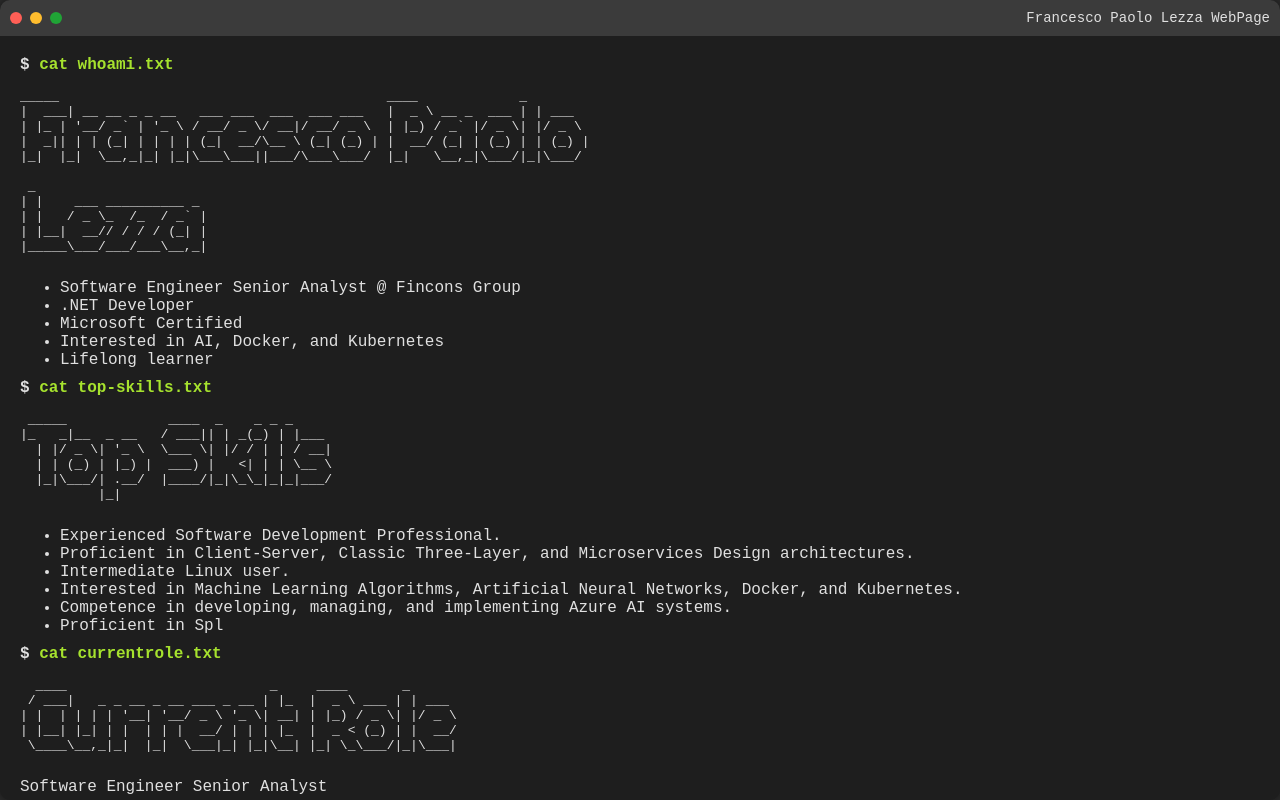
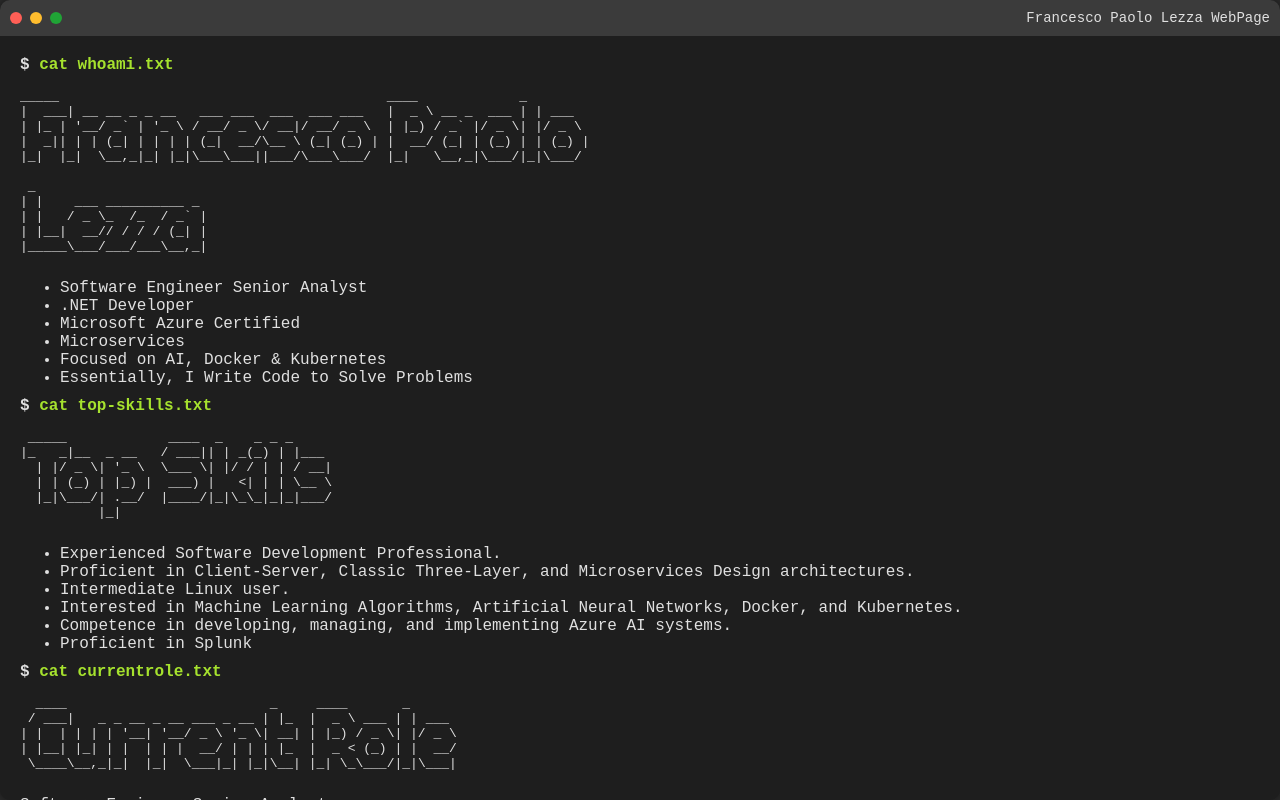
Before and after one commit to FrancescoPaoloL/francescopaolol.github.io, a plain HTML site: page index.html in a window 1280 px wide. Drawn offline with Linux system fonts and the light colour scheme.

Commit message:
Updated index file

```diff
--- a/index.html
+++ b/index.html
@@ -34,11 +34,12 @@ _____                                          ____             _
 |_____\___/___/___\__,_|
             </code>
             <ul class="output">
-                <li>Software Engineer Senior Analyst @ Fincons Group</li>
+                <li>Software Engineer Senior Analyst</li>
                 <li>.NET Developer</li>
-                <li>Microsoft Certified</li>
-                <li>Interested in AI, Docker, and Kubernetes</li>
-                <li>Lifelong learner</li>
+                <li>Microsoft Azure Certified</li>
+                <li>Microservices</li>
+                <li>Focused on AI, Docker &amp; Kubernetes</li>
+                <li>Essentially, I Write Code to Solve Problems</li>
             </ul>
             <p class="prompt">$ <span class="command">cat top-skills.txt</span></p>
             <code class="output">
@@ -55,7 +56,7 @@ _____                                          ____             _
                 <li>Intermediate Linux user.</li>
                 <li>Interested in Machine Learning Algorithms, Artificial Neural Networks, Docker, and Kubernetes.</li>
                 <li>Competence in developing, managing, and implementing Azure AI systems.</li>
-                <li>Proficient in Spl</li>
+                <li>Proficient in Splunk</li>
             </ul>
             <p class="output">
             </p>
@@ -87,7 +88,9 @@ _____                                          ____             _
                 </ul>
 
                 Additional Activities:<br>
-                <p>Engaged in studying methodologies and mathematical theories related to Machine Learning and Deep Learning, with a particular emphasis on Natural Language Processing (NLP), although these skills are not currently applied in my professional role.</p>
+                <p>Actively pursuing self-directed study of methodologies and mathematical theories in Machine Learning
+                    and Deep Learning, with a focus on Natural Language Processing (NLP), expanding expertise beyond
+                    current professional responsibilities. He has developed several projects on Kaggle and GitHub.</p>
             </p>
             <!-- Education and Training -->
             <p class="prompt">$ <span class="command">cat education-training.txt</span></p>
@@ -117,14 +120,14 @@ _____                                          ____             _
                             <br>Certification number: I580-2247
                         </li>
                         <li>Microsoft Certified: Azure Developer Associate
-                            <br>Certification number: I723-5789 → Expires on April 27, 2025 (Certification number: FDE817-CD5436)
+                            <br>Certification number: I723-5789 → Expires on April 27, 2026 (Certification number: 7DW6FA-648A1E)
                         </li>
                     </ul>
                 </li>
                 <li>2022
                     <ul>
                         <li>Microsoft Azure AI Engineer Associate
-                            <br>Certification number: I399-3773 → Expires on February 22, 2025 (Certification number: 6HD2ED-D7541C)
+                            <br>Certification number: I399-3773 → Expires on February 22, 2026 (Certification number: DE8554-679E3N)
                         </li>
                         <li>Microsoft Azure AI Fundamentals
                             <br>Certification number: I106-1013
```
